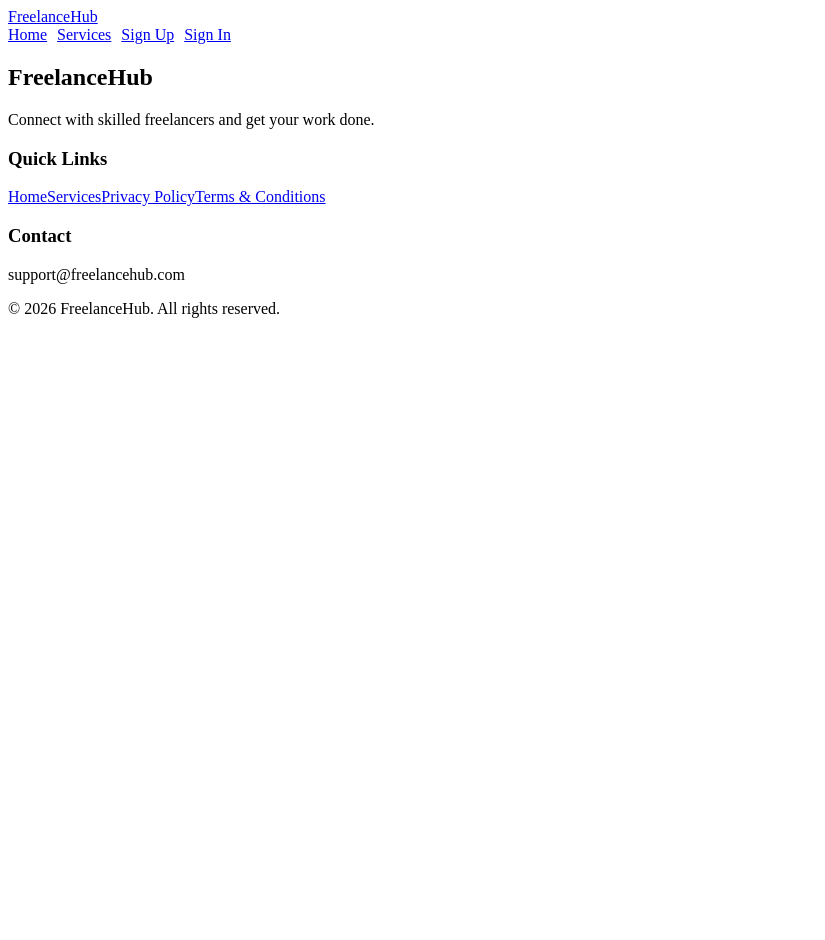
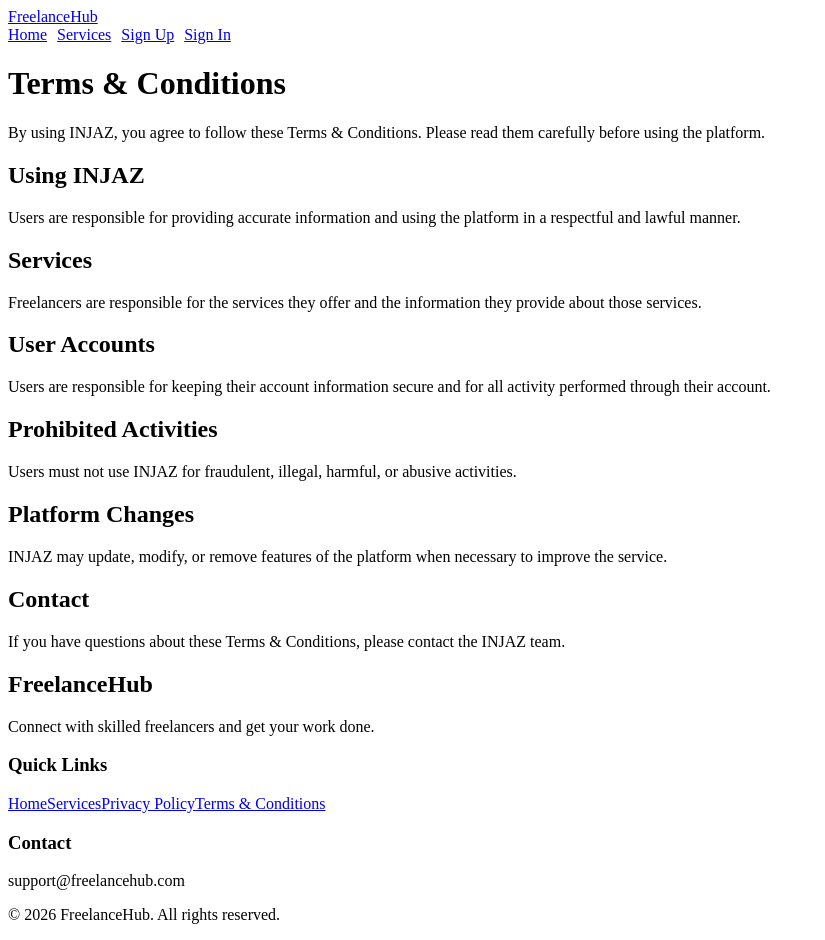
Before and after one commit to ALIALSAEED313/INJAZ-Frontend, a React (Vite) app: page /terms in a window 1280 px wide. Shown: the whole page, without its empty margins (0-825 px from the left). Before the commit the page ends 800 px from the top, so only its background shows below. Built offline with nearby package versions, Linux system fonts and the light colour scheme; no server answers.

Commit message:
added terms page

```diff
--- a/src/App.jsx
+++ b/src/App.jsx
@@ -12,6 +12,7 @@ import { useAuth } from "./context/AuthContext";
 import Footer from "./components/Footer";
 import ServiceDetailsPage from "./pages/ServiceDetailsPage";
 import PrivacyPolicyPage from "./pages/PrivacyPolicyPage";
+import TermsPage from "./pages/TermsPage";
 function App() {
   return (
     <div>
@@ -30,6 +31,7 @@ function App() {
         />
         <Route path="/services/:id" element={<ServiceDetailsPage />} />
         <Route path="/privacy" element={<PrivacyPolicyPage />} />
+        <Route path="/terms" element={<TermsPage />} />
       </Routes>
       <Footer />
     </div>
--- /dev/null
+++ b/src/pages/TermsPage.jsx
@@ -0,0 +1,56 @@
+function TermsPage() {
+  return (
+    <main>
+      <h1>Terms & Conditions</h1>
+
+      <p>
+        By using INJAZ, you agree to follow these Terms & Conditions. Please
+        read them carefully before using the platform.
+      </p>
+
+      <h2>Using INJAZ</h2>
+
+      <p>
+        Users are responsible for providing accurate information and using the
+        platform in a respectful and lawful manner.
+      </p>
+
+      <h2>Services</h2>
+
+      <p>
+        Freelancers are responsible for the services they offer and the
+        information they provide about those services.
+      </p>
+
+      <h2>User Accounts</h2>
+
+      <p>
+        Users are responsible for keeping their account information secure and
+        for all activity performed through their account.
+      </p>
+
+      <h2>Prohibited Activities</h2>
+
+      <p>
+        Users must not use INJAZ for fraudulent, illegal, harmful, or abusive
+        activities.
+      </p>
+
+      <h2>Platform Changes</h2>
+
+      <p>
+        INJAZ may update, modify, or remove features of the platform when
+        necessary to improve the service.
+      </p>
+
+      <h2>Contact</h2>
+
+      <p>
+        If you have questions about these Terms & Conditions, please contact the
+        INJAZ team.
+      </p>
+    </main>
+  );
+}
+
+export default TermsPage;
```
